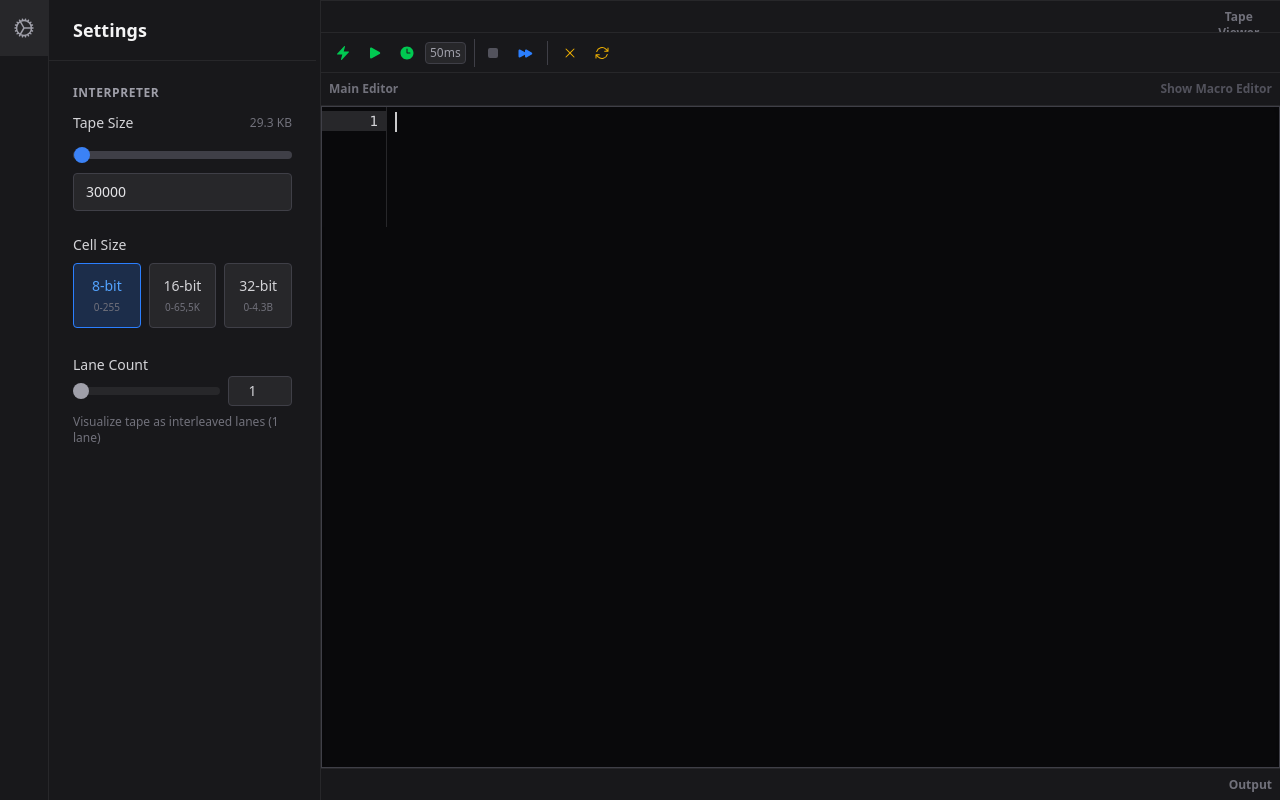
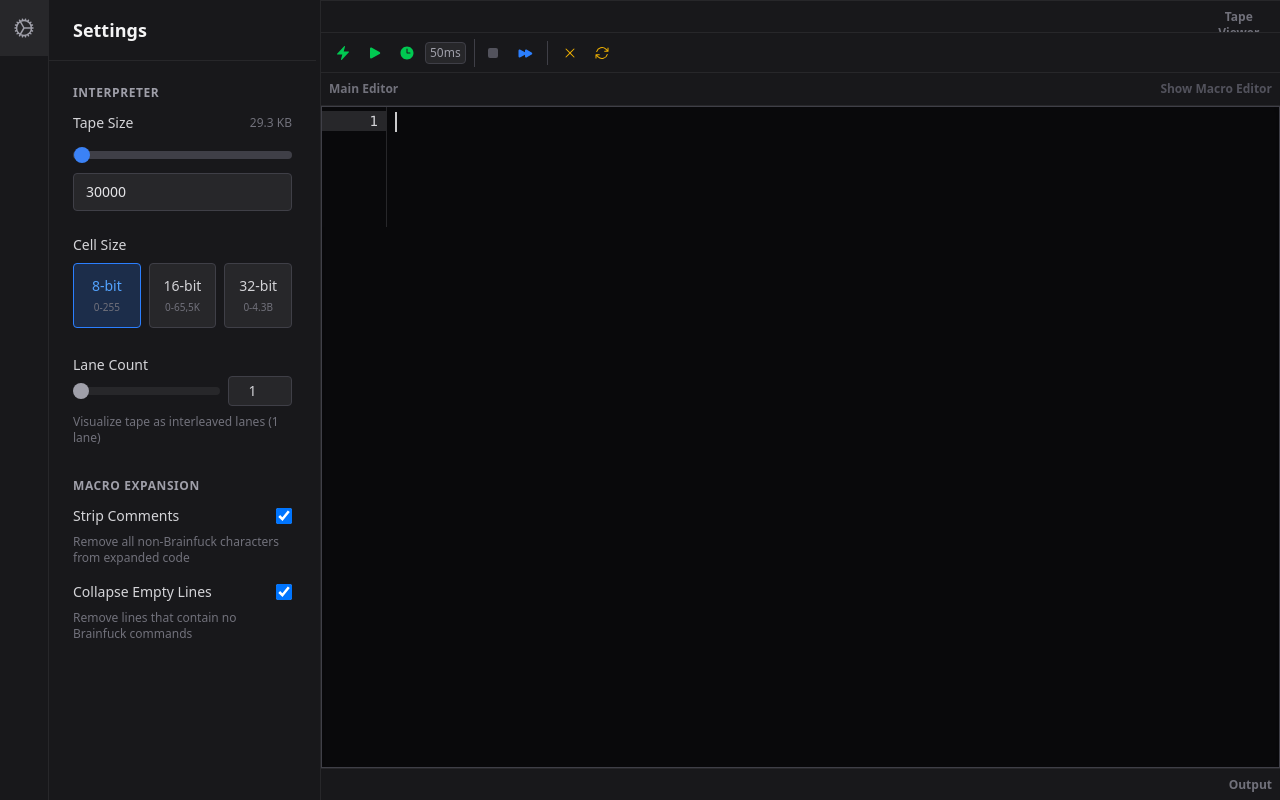
Before and after one commit to subrange/editor, a React (Vite) app: page / in a window 1280 px wide. Both pictures are taken after a click on the button 24 px from the left and 28 px from the top of the page. Built offline with nearby package versions, Linux system fonts and the light colour scheme.

Commit message:
Macro expander settings

```diff
--- a/src/App.tsx
+++ b/src/App.tsx
@@ -19,10 +19,14 @@ import {IconButton} from "./components/ui/icon-button.tsx";
 
 
 
+import { settingsStore } from "./stores/settings.store";
+import { useStoreSubscribe } from "./hooks/use-store-subscribe";
+
 function EditorPanel() {
     const [mainEditor, setMainEditor] = useState<EditorStore | null>(null);
     const [macroEditor, setMacroEditor] = useState<EditorStore | null>(null);
     const [showMacroEditor, setShowMacroEditor] = useLocalStorageState("showMacroEditor", false);
+    const settings = useStoreSubscribe(settingsStore.settings);
 
     useEffect(() => {
         // Create main editor on mount
@@ -77,7 +81,10 @@ function EditorPanel() {
                             onClick={() => {
                                 const expander = createMacroExpander();
                                 const macroCode = macroEditor.getText();
-                                const result = expander.expand(macroCode);
+                                const result = expander.expand(macroCode, {
+                                    stripComments: settings?.macro.stripComments ?? true,
+                                    collapseEmptyLines: settings?.macro.collapseEmptyLines ?? true
+                                });
 
                                 if (result.errors.length > 0) {
                                     // Show first error in console for now
--- a/src/components/sidebar/sidebar.tsx
+++ b/src/components/sidebar/sidebar.tsx
@@ -3,6 +3,8 @@ import clsx from "clsx";
 import {CogIcon} from "@heroicons/react/24/outline";
 import {useState} from "react";
 import {interpreterStore} from "../debugger/interpreter.store.ts";
+import {settingsStore} from "../../stores/settings.store.ts";
+import {useStoreSubscribe} from "../../hooks/use-store-subscribe.tsx";
 
 function SidebarTabButton({
                               icon: Icon,
@@ -52,6 +54,7 @@ export function Sidebar() {
     const [tapeSize, setTapeSize] = useState(30000);
     const [cellSize, setCellSize] = useState(256);
     const [laneCount, setLaneCount] = useLocalStorageState<number>("brainfuck-ide-lane-count", 1);
+    const settings = useStoreSubscribe(settingsStore.settings);
 
     const handleTapeSizeChange = (value: string) => {
         const size = parseInt(value) || 30000;
@@ -207,6 +210,41 @@ export function Sidebar() {
                                 </div>
                             </SettingSection>
 
+                            {/* Macro Settings */}
+                            <SettingSection title="Macro Expansion">
+                                <div className="space-y-4">
+                                    <label className="flex items-center justify-between cursor-pointer group">
+                                        <span className="text-sm font-medium text-zinc-300 group-hover:text-zinc-200">
+                                            Strip Comments
+                                        </span>
+                                        <input
+                                            type="checkbox"
+                                            checked={settings?.macro.stripComments ?? true}
+                                            onChange={(e) => settingsStore.setMacroStripComments(e.target.checked)}
+                                            className="w-4 h-4 text-blue-500 bg-zinc-800 border-zinc-600 rounded focus:ring-blue-500 focus:ring-2 cursor-pointer"
+                                        />
+                                    </label>
+                                    <p className="text-xs text-zinc-500 -mt-2">
+                                        Remove all non-Brainfuck characters from expanded code
+                                    </p>
+
+                                    <label className="flex items-center justify-between cursor-pointer group">
+                                        <span className="text-sm font-medium text-zinc-300 group-hover:text-zinc-200">
+                                            Collapse Empty Lines
+                                        </span>
+                                        <input
+                                            type="checkbox"
+                                            checked={settings?.macro.collapseEmptyLines ?? true}
+                                            onChange={(e) => settingsStore.setMacroCollapseEmptyLines(e.target.checked)}
+                                            className="w-4 h-4 text-blue-500 bg-zinc-800 border-zinc-600 rounded focus:ring-blue-500 focus:ring-2 cursor-pointer"
+                                        />
+                                    </label>
+                                    <p className="text-xs text-zinc-500 -mt-2">
+                                        Remove lines that contain no Brainfuck commands
+                                    </p>
+                                </div>
+                            </SettingSection>
+
                             {/* Editor Settings */}
                             {/*<SettingSection title="Editor">*/}
                             {/*    <div className="space-y-4">*/}
--- a/src/services/macro-expander.ts
+++ b/src/services/macro-expander.ts
@@ -28,6 +28,11 @@ export interface MacroToken {
   name: string;
 }
 
+export interface MacroExpanderOptions {
+  stripComments?: boolean;
+  collapseEmptyLines?: boolean;
+}
+
 export interface MacroExpanderResult {
   expanded: string;
   errors: MacroExpansionError[];
@@ -43,7 +48,7 @@ interface ParsedLine {
 }
 
 export interface MacroExpander {
-  expand(input: string): MacroExpanderResult;
+  expand(input: string, options?: MacroExpanderOptions): MacroExpanderResult;
 }
 
 export class MacroExpanderImpl implements MacroExpander {
@@ -55,7 +60,13 @@ export class MacroExpanderImpl implements MacroExpander {
   private tokens: MacroToken[] = [];
   private currentOffset = 0;
 
-  expand(input: string): MacroExpanderResult {
+  expand(input: string, options?: MacroExpanderOptions): MacroExpanderResult {
+    const opts = {
+      stripComments: true,
+      collapseEmptyLines: true,
+      ...options
+    };
+
     this.macros.clear();
     this.expansionDepth = 0;
     this.expansionChain.clear();
@@ -65,7 +76,11 @@ export class MacroExpanderImpl implements MacroExpander {
 
     const lines = this.parseLines(input);
     this.collectMacros(lines);
-    const expanded = this.expandLines(lines);
+    let expanded = this.expandLines(lines);
+
+    if (opts.stripComments || opts.collapseEmptyLines) {
+      expanded = this.postProcess(expanded, opts);
+    }
 
     return {
       expanded,
@@ -449,6 +464,78 @@ export class MacroExpanderImpl implements MacroExpander {
 
     return args;
   }
+
+  private postProcess(code: string, options: MacroExpanderOptions): string {
+    let result = code;
+
+    if (options.stripComments) {
+      result = this.stripComments(result);
+    }
+
+    if (options.collapseEmptyLines) {
+      result = this.collapseEmptyLines(result);
+    }
+
+    return result;
+  }
+
+  private stripComments(code: string): string {
+    const lines = code.split('\n');
+    const processedLines: string[] = [];
+
+    for (const line of lines) {
+      let processedLine = '';
+      let inComment = false;
+
+      for (let i = 0; i < line.length; i++) {
+        const char = line[i];
+
+        // Check if we're entering a comment
+        if (!inComment) {
+          // Check for comment start, but make sure it's not inside a loop
+          let isComment = false;
+
+          // Count brackets before this position
+          let bracketDepth = 0;
+          for (let j = 0; j < i; j++) {
+            if (line[j] === '[') bracketDepth++;
+            else if (line[j] === ']') bracketDepth--;
+          }
+
+          // Only treat as comment if we're not inside brackets
+          if (bracketDepth === 0 && !['>', '<', '+', '-', '.', ',', '[', ']'].includes(char)) {
+            isComment = true;
+          }
+
+          if (isComment) {
+            inComment = true;
+            // Don't add this character to the processed line
+          } else {
+            processedLine += char;
+          }
+        }
+        // If we're in a comment, skip all characters
+      }
+
+      processedLines.push(processedLine);
+    }
+
+    return processedLines.join('\n');
+  }
+
+  private collapseEmptyLines(code: string): string {
+    const lines = code.split('\n');
+    const nonEmptyLines: string[] = [];
+
+    for (const line of lines) {
+      // A line is considered non-empty if it has any BF commands
+      if (line.match(/[><+\-.,\[\]]/)) {
+        nonEmptyLines.push(line);
+      }
+    }
+
+    return nonEmptyLines.join('\n');
+  }
 }
 
 export function createMacroExpander(): MacroExpander {
--- /dev/null
+++ b/src/stores/settings.store.ts
@@ -0,0 +1,54 @@
+import { BehaviorSubject } from 'rxjs';
+
+export interface MacroSettings {
+    stripComments: boolean;
+    collapseEmptyLines: boolean;
+}
+
+export interface Settings {
+    macro: MacroSettings;
+}
+
+class SettingsStore {
+    public settings = new BehaviorSubject<Settings>({
+        macro: {
+            stripComments: this.loadFromStorage('macroStripComments', true),
+            collapseEmptyLines: this.loadFromStorage('macroCollapseEmptyLines', true)
+        }
+    });
+
+    setMacroStripComments(value: boolean) {
+        const current = this.settings.value;
+        this.settings.next({
+            ...current,
+            macro: {
+                ...current.macro,
+                stripComments: value
+            }
+        });
+        this.saveToStorage('macroStripComments', value);
+    }
+
+    setMacroCollapseEmptyLines(value: boolean) {
+        const current = this.settings.value;
+        this.settings.next({
+            ...current,
+            macro: {
+                ...current.macro,
+                collapseEmptyLines: value
+            }
+        });
+        this.saveToStorage('macroCollapseEmptyLines', value);
+    }
+
+    private loadFromStorage(key: string, defaultValue: boolean): boolean {
+        const stored = localStorage.getItem(key);
+        return stored !== null ? JSON.parse(stored) : defaultValue;
+    }
+
+    private saveToStorage(key: string, value: boolean) {
+        localStorage.setItem(key, JSON.stringify(value));
+    }
+}
+
+export const settingsStore = new SettingsStore();
```
